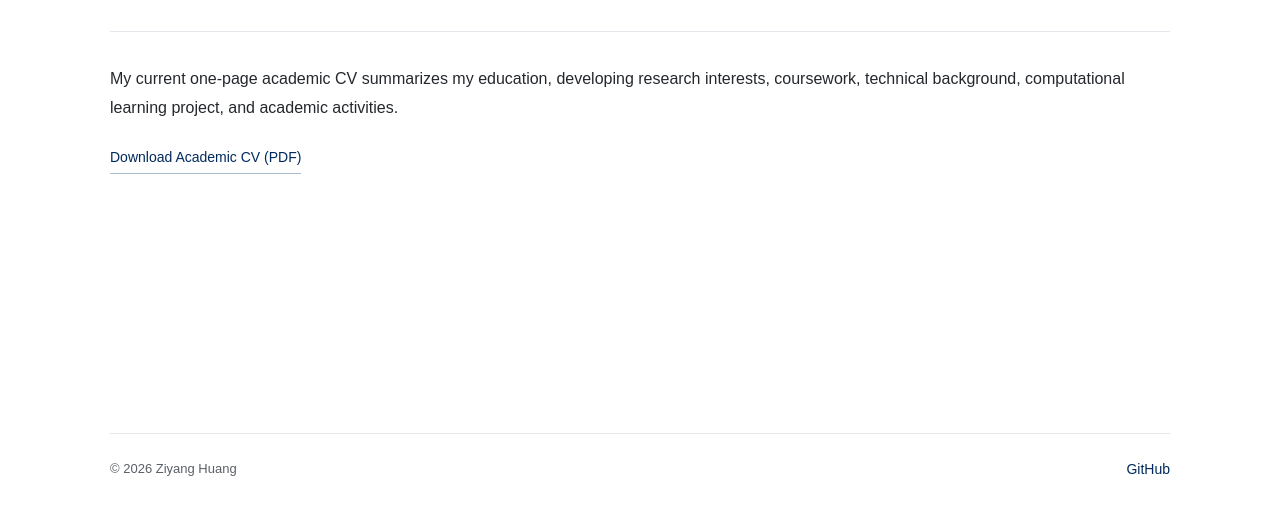
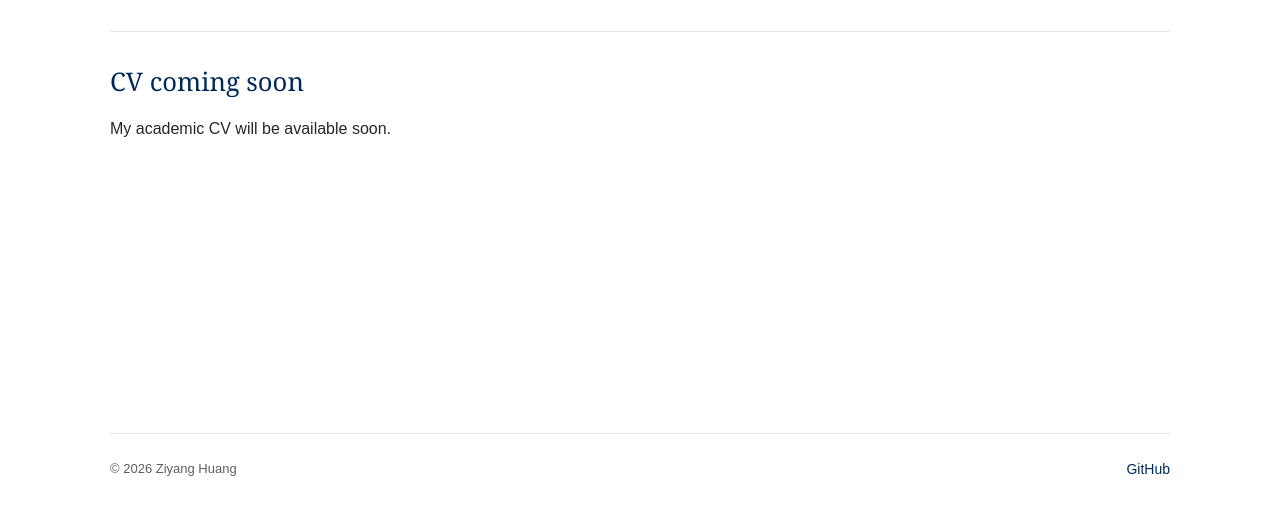
Before and after one commit to zhenda5106/zhenda5106.github.io, a plain HTML site: page cv.html in a window 1280 px wide. Shown: the part 287-800 px from the top of the page. Drawn offline with Linux system fonts and the light colour scheme.

Commit message:
Remove outdated CV and show coming soon notice

```diff
--- a/cv.html
+++ b/cv.html
@@ -3,11 +3,11 @@
 <head>
     <meta charset="UTF-8">
     <meta name="viewport" content="width=device-width, initial-scale=1.0">
-    <meta name="description" content="Academic CV of Ziyang Huang, a University of Toronto undergraduate student.">
+    <meta name="description" content="The academic CV of Ziyang Huang will be available soon.">
     <meta name="theme-color" content="#002A5C">
     <meta property="og:type" content="website">
     <meta property="og:title" content="Academic CV | Ziyang Huang">
-    <meta property="og:description" content="Academic CV of Ziyang Huang, a University of Toronto undergraduate student.">
+    <meta property="og:description" content="The academic CV of Ziyang Huang will be available soon.">
     <meta property="og:url" content="https://zhenda5106.github.io/cv.html">
     <title>Academic CV | Ziyang Huang</title>
     <link rel="stylesheet" href="style.css">
@@ -31,9 +31,9 @@
             <p class="eyebrow">Curriculum vitae</p>
             <h1 id="page-title">Academic CV</h1>
         </header>
-        <section class="simple-content" aria-labelledby="page-title">
-            <p>My current one-page academic CV summarizes my education, developing research interests, coursework, technical background, computational learning project, and academic activities.</p>
-            <a class="text-link" href="assets/Ziyang_Huang_Academic_CV.pdf" target="_blank" rel="noopener noreferrer">Download Academic CV (PDF)</a>
+        <section class="simple-content" aria-labelledby="cv-status">
+            <h2 id="cv-status">CV coming soon</h2>
+            <p>My academic CV will be available soon.</p>
         </section>
     </main>
     <footer class="site-footer">
```
Also changed, not shown: assets/README.txt, 2 other files.
